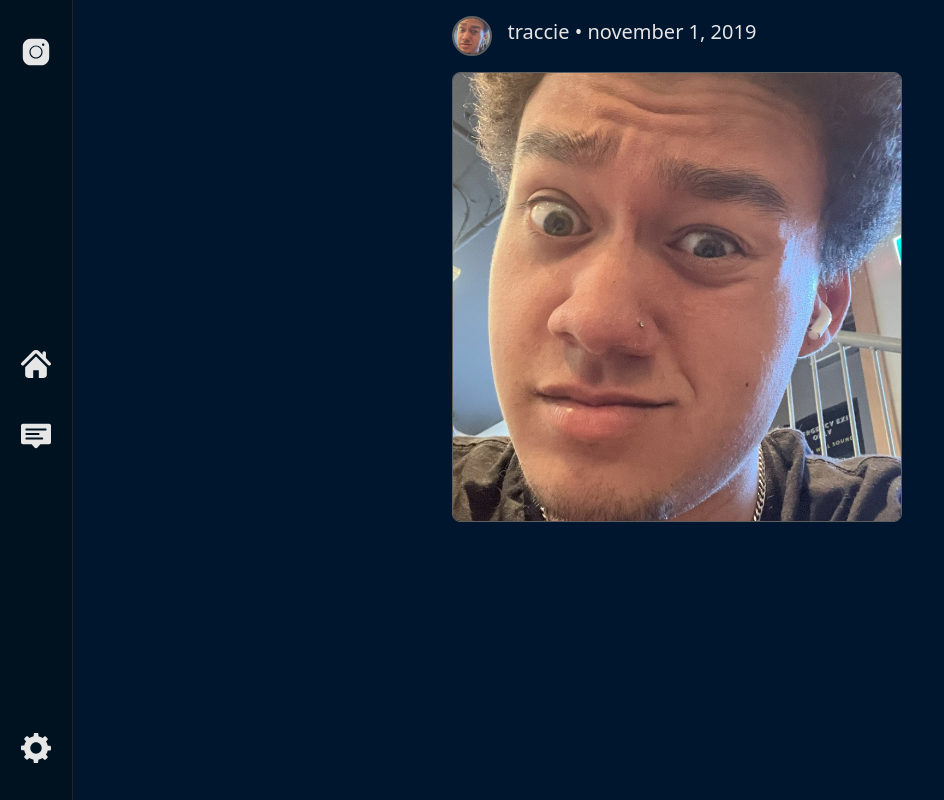
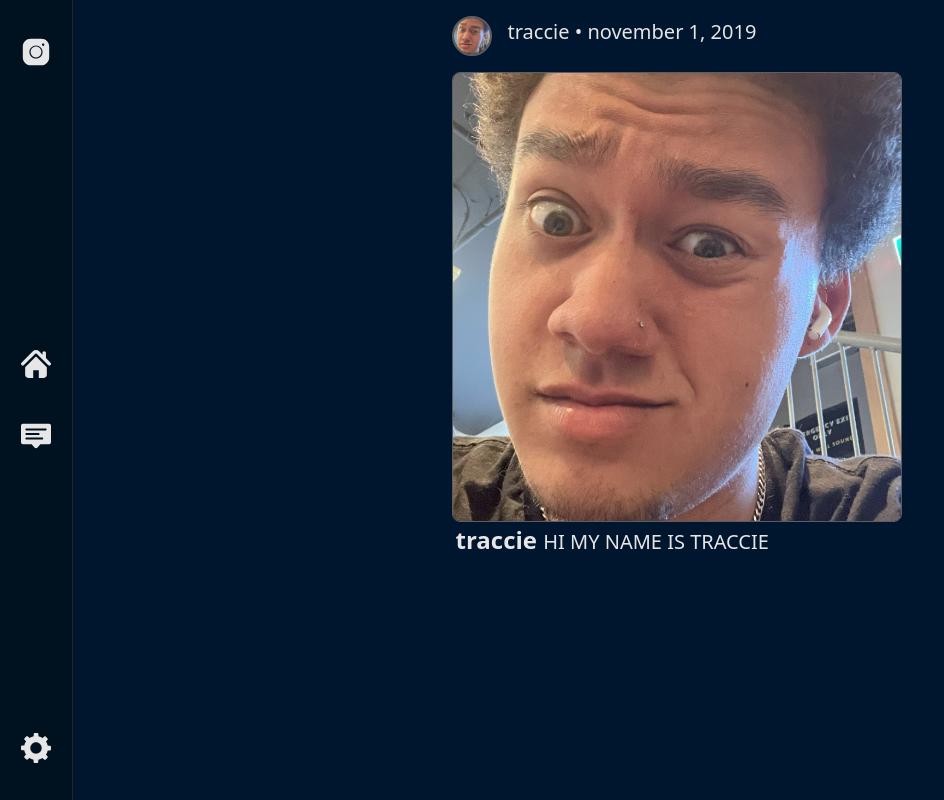
Before and after one commit to bennyschoo/BSocial, a React (Vite) app in the folder bsocial-client/: page / in a window 1280 px wide. Shown: the whole page, without its empty margins (0-944 px from the left). Built offline with nearby package versions, Linux system fonts and the light colour scheme.

Commit message:
working on bottom bar now

```diff
--- a/bsocial-client/src/components/Post.tsx
+++ b/bsocial-client/src/components/Post.tsx
@@ -1,6 +1,7 @@
 import TopBar from "./postComponents/TopBar.tsx"
 import PostContent from "./postComponents/PostContent.tsx"
 import CaptionBox from "./postComponents/CaptionBox.tsx"
+import BottomBar from "./postComponents/BottomBar.tsx"
 
 interface PostProps {
     postid: number;
@@ -19,7 +20,7 @@ function Post({postid, pfpUrl="/img/default_pfp.jpg", username, datetime, conten
         <div className=" d-flex flex-column" key={postid} style={{width:"100%"}}>
             <TopBar pfpUrl={pfpUrl} username={username} datetime={datetime} />
             {contenturl && <PostContent contenturl={contenturl} />}
-            {caption && <CaptionBox caption={caption} />}
+            {caption && <CaptionBox caption={caption} username={username}/>}
         </div>
     )
 }
--- a/bsocial-client/src/components/postComponents/CaptionBox.tsx
+++ b/bsocial-client/src/components/postComponents/CaptionBox.tsx
@@ -1,12 +1,16 @@
 
 interface CaptionBoxProps {
+    username: string;
     caption: string;
 }
 
-function CaptionBox({caption}: CaptionBoxProps) {
+function CaptionBox({username,caption}: CaptionBoxProps) {
     return (
         <>
-
+            <div className="m-1">
+                <h4 className="d-inline "><b>{username}</b>&nbsp;</h4>
+                <h5 className="d-inline ">{caption}</h5>
+            </div>
         </>
     );
 
```
